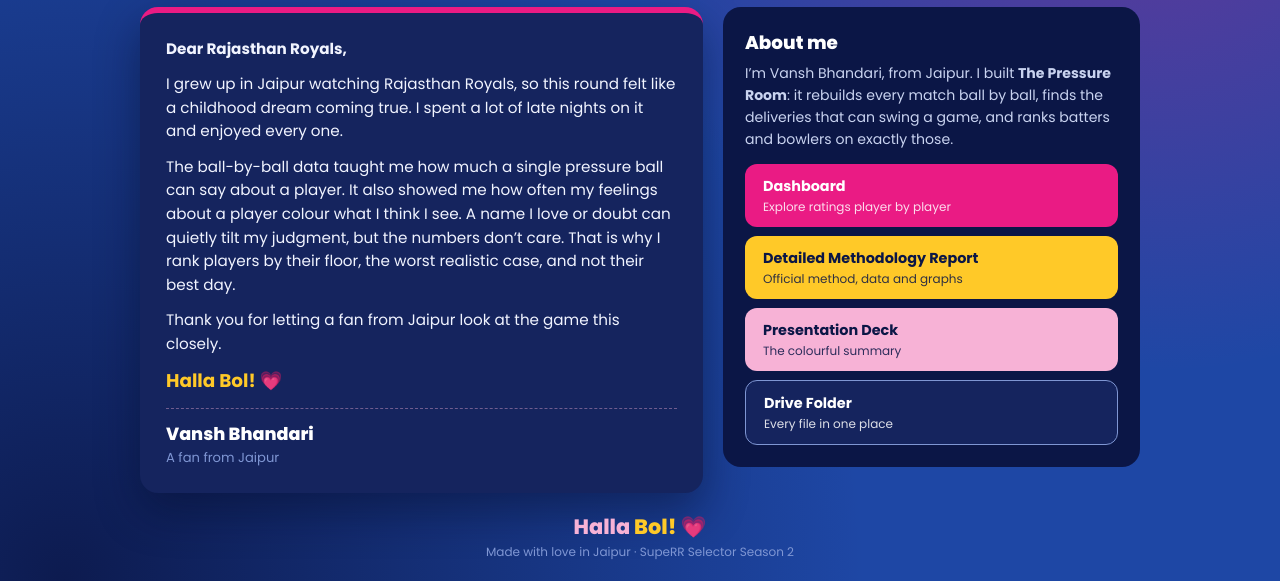
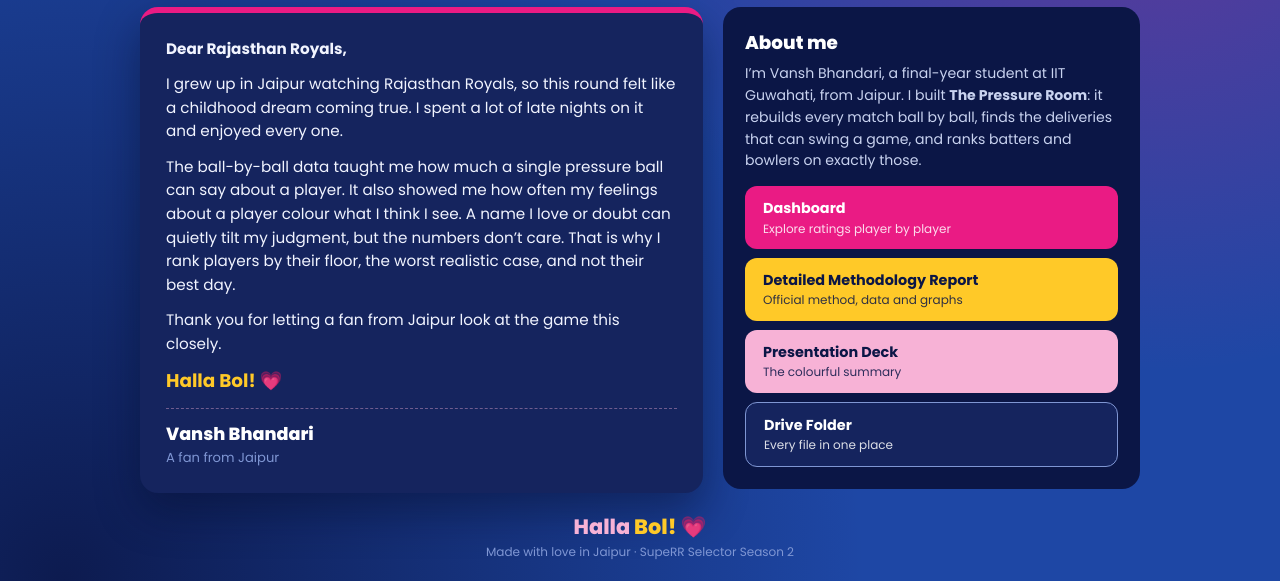
Before and after one commit to VanshBhandari05/heartwarming-message, a plain HTML site: page index.html in a window 1280 px wide. Shown: the part 219-800 px from the top of the page. Drawn offline with Linux system fonts and the light colour scheme.

Commit message:
About me: final-year student at IIT Guwahati

```diff
--- a/index.html
+++ b/index.html
@@ -62,7 +62,7 @@ footer small{display:block;font-weight:400;font-size:.75rem;color:var(--lav)}
     </article>
     <aside class="side">
       <h2>About me</h2>
-      <p>I’m Vansh Bhandari, from Jaipur. I built <strong>The Pressure Room</strong>: it rebuilds every match ball by ball, finds the deliveries that can swing a game, and ranks batters and bowlers on exactly those.</p>
+      <p>I’m Vansh Bhandari, a final-year student at IIT Guwahati, from Jaipur. I built <strong>The Pressure Room</strong>: it rebuilds every match ball by ball, finds the deliveries that can swing a game, and ranks batters and bowlers on exactly those.</p>
       <div class="links">
         <a class="btn p1" href="https://vanshbhandari05.github.io/pressure-room/" target="_blank" rel="noopener">Dashboard<small>Explore ratings player by player</small></a>
         <a class="btn p2" href="https://drive.google.com/file/d/1KDJq99XuYK1E2n7yYPltgClCJKpz_Xx5/view?usp=drive_link" target="_blank" rel="noopener">Detailed Methodology Report<small>Official method, data and graphs</small></a>
```
